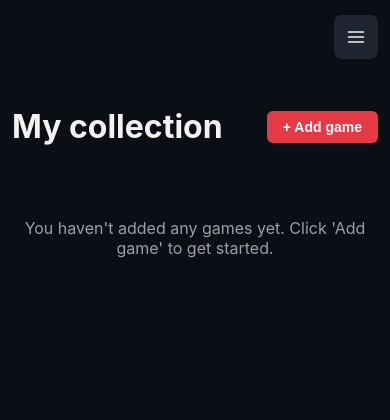
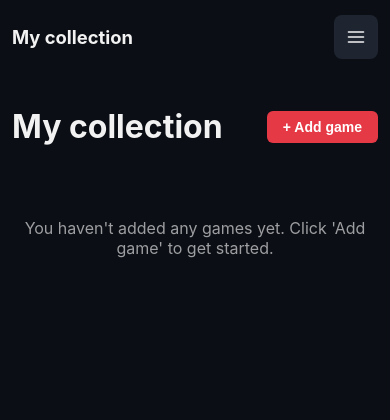
Before and after one commit to baspetter/boardgames, a PHP site: page /index.php in a window 390 px wide. Shown: the part 183-603 px from the top of the page. Run offline with PHP 8.4, Linux system fonts and the light colour scheme; the visitor is signed in with stand-in values (Sample User, id 1); data that the repository does not hold is empty.

Commit message:
Bring back the page title in the nav bar, left-aligned with the menu
Title text sits inline with the hamburger button again, at the same
height, instead of being dropped entirely.

```diff
--- a/assets/style.css
+++ b/assets/style.css
@@ -184,7 +184,13 @@ a {
 .site-nav-bar {
   display: flex;
   align-items: center;
-  justify-content: flex-end;
+  justify-content: space-between;
+  gap: 0.75rem;
+}
+.site-nav-title {
+  font-weight: 700;
+  font-size: 1.15rem;
+  color: var(--text);
 }
 .site-nav-btn {
   display: flex;
--- a/includes/header.php
+++ b/includes/header.php
@@ -53,6 +53,7 @@ $activeNav = $activeNav ?? null;
   ?>
   <div class="site-nav">
     <div class="site-nav-bar">
+      <span class="site-nav-title"><?= h($navLinks[$activeNav][1] ?? SITE_NAME) ?></span>
       <button type="button" class="site-nav-btn" id="site-nav-btn" aria-haspopup="true" aria-expanded="false" aria-label="Menu">
         <svg viewBox="0 0 24 24" width="20" height="20" fill="none" stroke="currentColor" stroke-width="2" stroke-linecap="round"><line x1="3" y1="6" x2="21" y2="6"></line><line x1="3" y1="12" x2="21" y2="12"></line><line x1="3" y1="18" x2="21" y2="18"></line></svg>
       </button>
```
